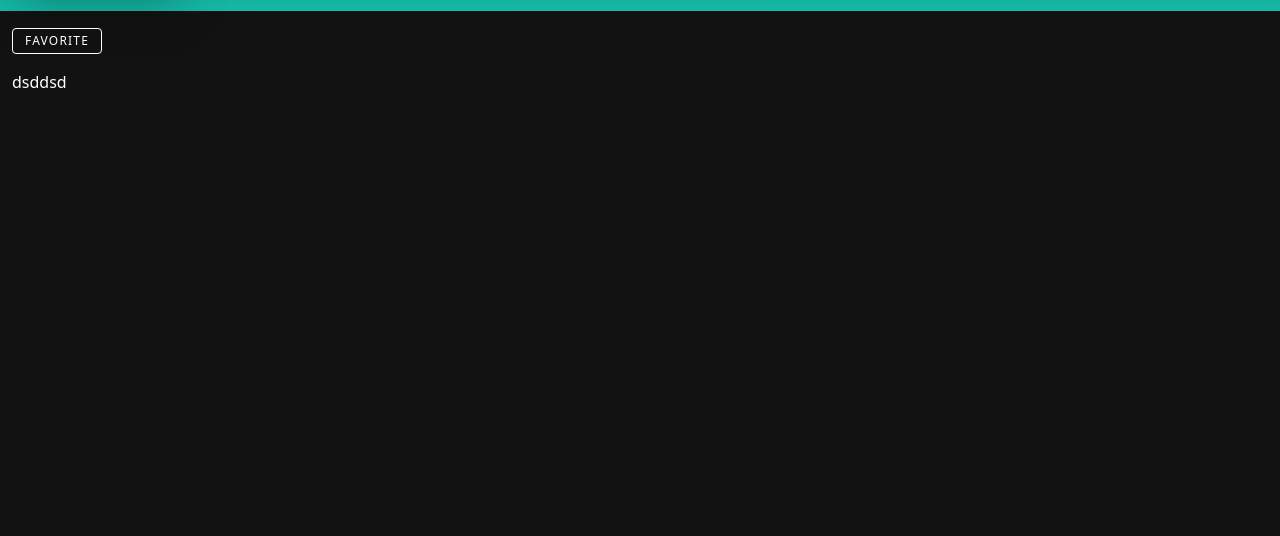
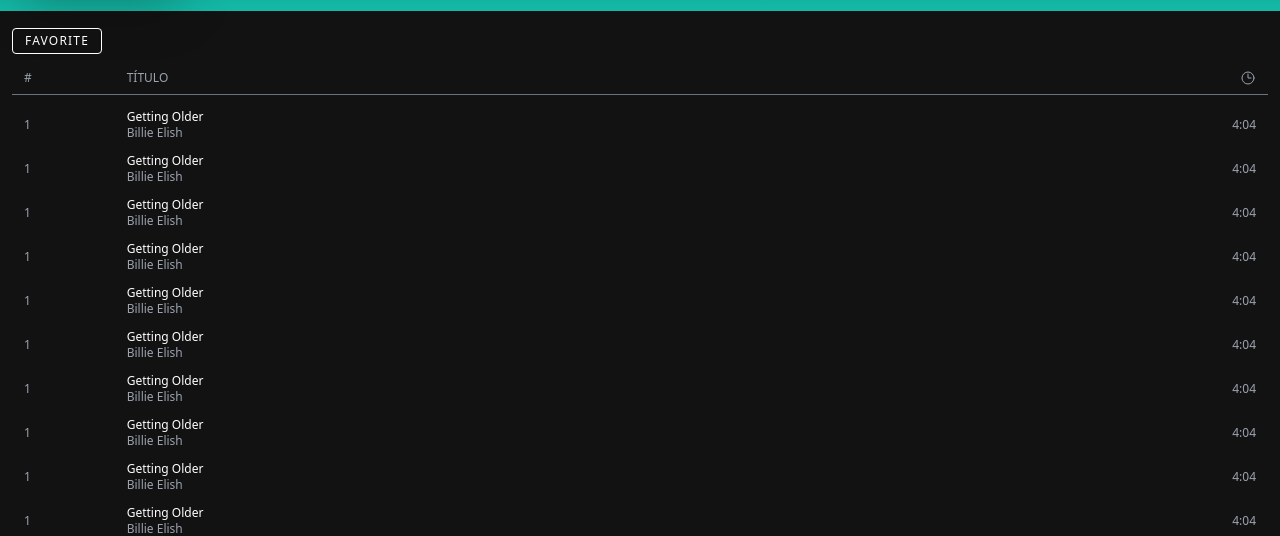
Before and after one commit to JSebastianOspina/57-Hits, a Vue app: page /album/1 in a window 1280 px wide. Shown: the part 264-800 px from the top of the page. Built offline with nearby package versions, Linux system fonts and the light colour scheme.

Commit message:
Add router link

```diff
--- a/src/components/AlbumCard.vue
+++ b/src/components/AlbumCard.vue
@@ -1,14 +1,14 @@
 <script setup>
 import CardImage from "./CardImage.vue";
-import AlbumCardText from "./AlbumCardText.vue";
-</script>
+import AlbumCardText from "./AlbumCardText.vue";</script>
 
 <template>
-  <div
+  <router-link
+      :to="{name:'detail',params:{id:1}}"
       class="col-span-6 md:col-span-4 lg:col-span-3 xl:col-span-2  flex flex-col px-2.5 pt-2.5 pb-5"
       style="background-color: #191919"
   >
     <CardImage/>
     <AlbumCardText/>
-  </div>
+  </router-link>
 </template>
--- /dev/null
+++ b/src/components/AlbumSong.vue
@@ -0,0 +1,23 @@
+<script setup>
+import {computed} from "vue";
+
+const getBackgroundColor = computed(() => {
+
+});
+</script>
+<template>
+  <div :style="{'background-color': getBackgroundColor}"
+       class="col-span-full grid grid-cols-12 items-center py-1.5 px-3 main">
+    <span>1</span>
+    <div class="col-span-8">
+      <p class="text-white font-base">Getting Older</p>
+      <p>Billie Elish</p>
+    </div>
+    <span class="col-span-3 text-right">4:04</span>
+  </div>
+</template>
+<style scoped>
+.main:hover {
+  background-color: #454545;
+}
+</style>
--- /dev/null
+++ b/src/components/AlbumSongsHeader.vue
@@ -0,0 +1,22 @@
+<script setup>
+
+</script>
+<template>
+  <div class="grid grid-cols-12 w-full uppercase px-3">
+    <p>#</p>
+    <p>Título</p>
+    <div class="col-span-10 flex justify-end">
+      <svg
+          class="w-4 h-4"
+          fill="none"
+          stroke="currentColor"
+          stroke-width="1.5"
+          viewBox="0 0 24 24" xmlns="http://www.w3.org/2000/svg">
+        <path d="M12 6v6h4.5m4.5 0a9 9 0 11-18 0 9 9 0 0118 0z" stroke-linecap="round" stroke-linejoin="round"/>
+      </svg>
+    </div>
+  </div>
+</template>
+
+<style scoped>
+</style>
--- /dev/null
+++ b/src/components/LineSeparator.vue
@@ -0,0 +1,9 @@
+<script setup>
+
+</script>
+<template>
+  <div class="w-full h-px col-span-full bg-gray-500 my-2"></div>
+</template>
+
+<style scoped>
+</style>
--- a/src/components/TheDetailView.vue
+++ b/src/components/TheDetailView.vue
@@ -1,6 +1,9 @@
 <script setup>
 import TheNavbar from "./TheNavbar.vue";
-import CardImage from "./CardImage.vue";</script>
+import CardImage from "./CardImage.vue";
+import AlbumSong from "./AlbumSong.vue";
+import LineSeparator from "./LineSeparator.vue";
+import AlbumSongsHeader from "./AlbumSongsHeader.vue";</script>
 
 <template>
   <div class="container mx-auto my-2">
@@ -24,9 +27,15 @@
         </button>
       </div>
 
-      <div class=" px-3">
-        dsddsd
+      <div class="px-3 text-gray-400 font-light text-xs items-center">
+
+        <AlbumSongsHeader/>
+        <LineSeparator/>
+
+        <AlbumSong v-for="i in 15" :key="i"/>
+
       </div>
+
 
     </div>
 
```
Also changed, not shown: src/components/Base.vue (added, +9 -0 lines).
